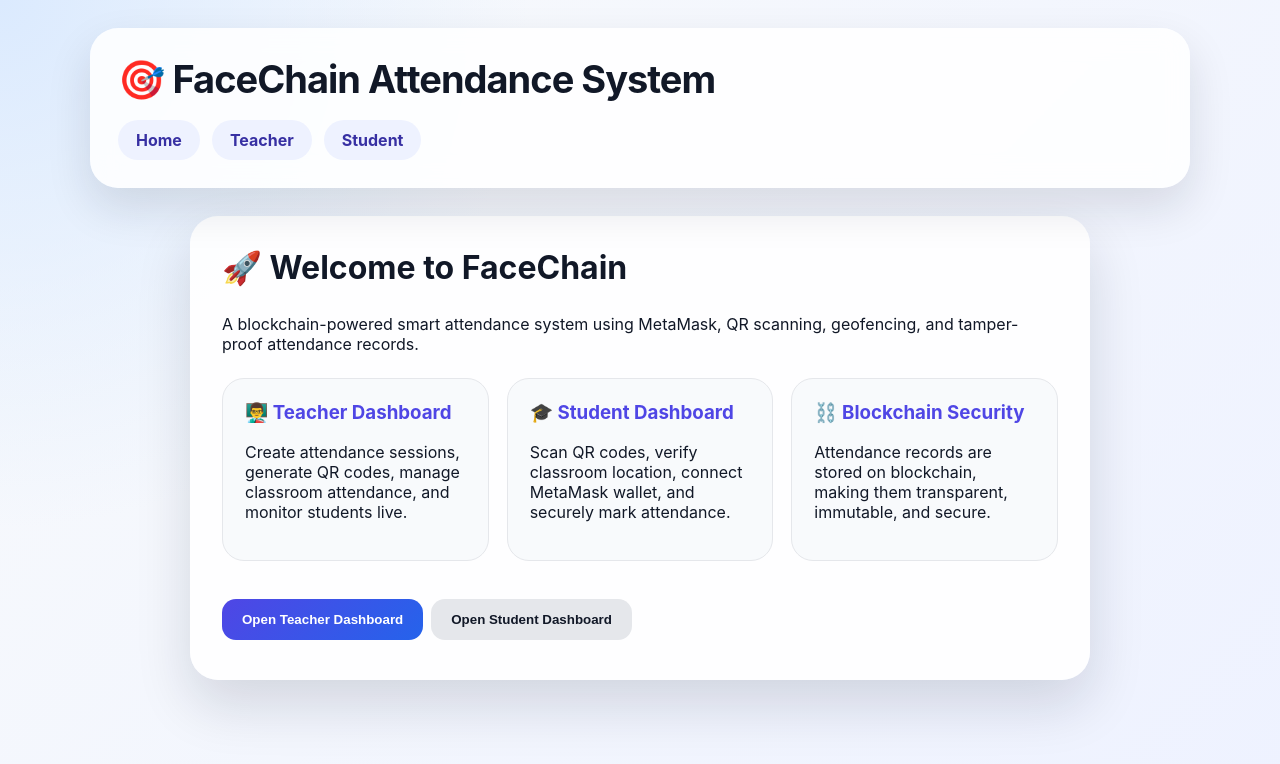
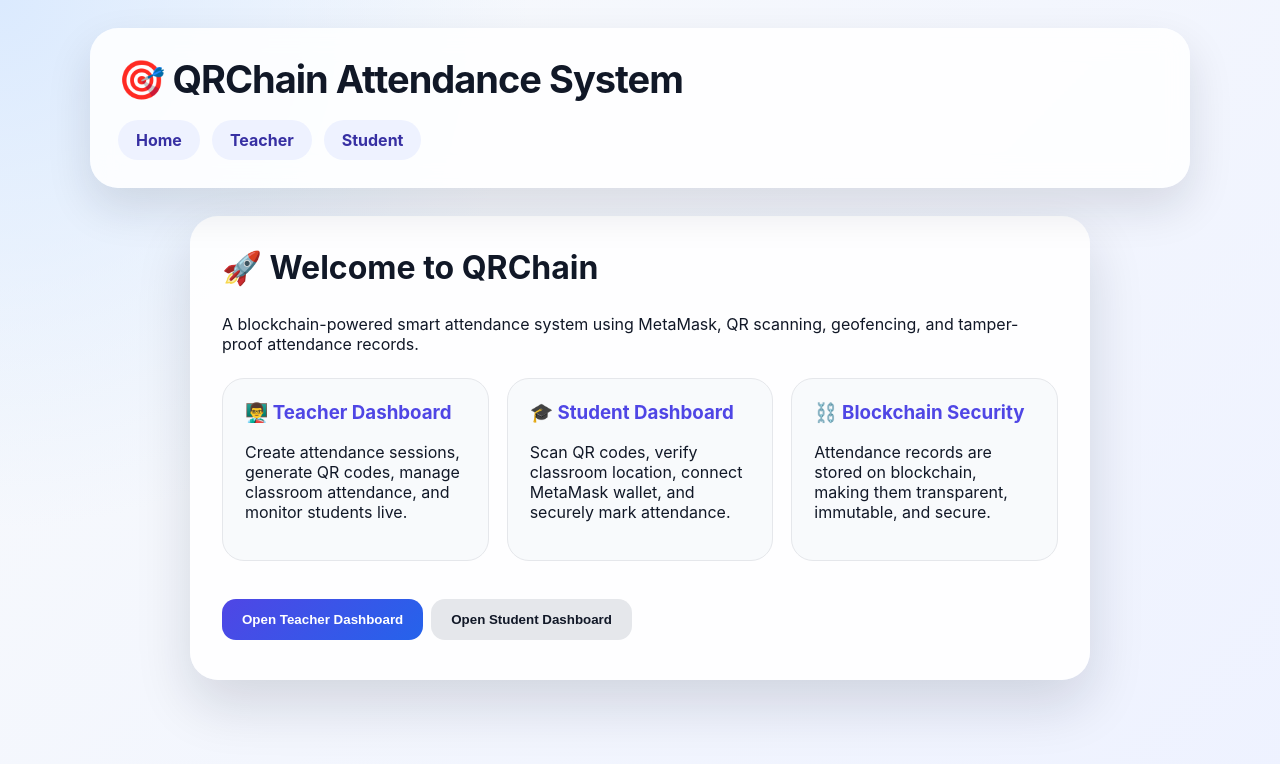
Before and after one commit to SanathBRao/attendenceTracking, a React (Vite) app in the folder Frontend/: page / in a window 1280 px wide. Shown: the top 764 px of the page. Built offline with nearby package versions, Linux system fonts and the light colour scheme.

Commit message:
Final app

```diff
--- a/Frontend/src/App.jsx
+++ b/Frontend/src/App.jsx
@@ -9,7 +9,7 @@ import Teacher from "./pages/Teacher";
 function Home() {
   return (
     <div className="card">
-      <h2>🚀 Welcome to FaceChain</h2>
+      <h2>🚀 Welcome to QRChain</h2>
 
       <p>
         A blockchain-powered smart attendance system using MetaMask,
@@ -67,7 +67,7 @@ function App() {
     <div className="app">
       <div className="header">
         <h1>
-          🎯 FaceChain Attendance System
+          🎯 QRChain Attendance System
         </h1>
 
         <div className="nav">
```
